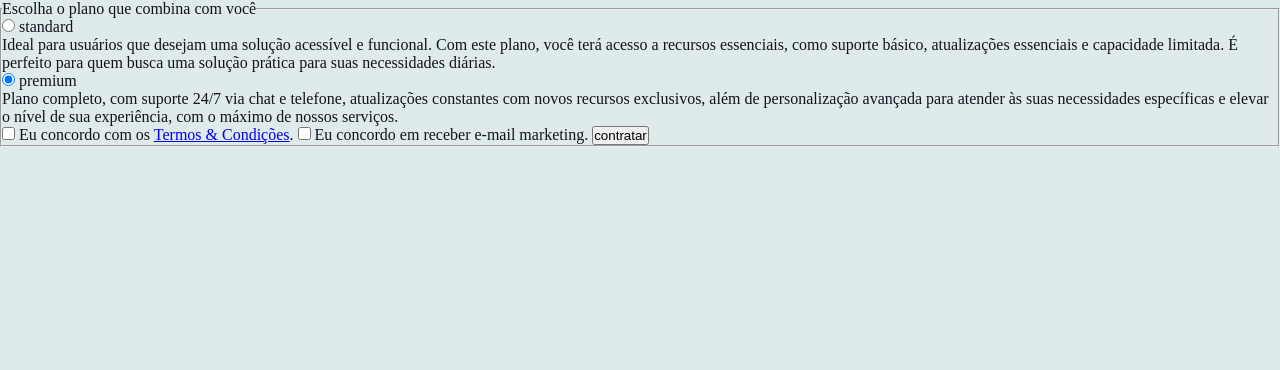
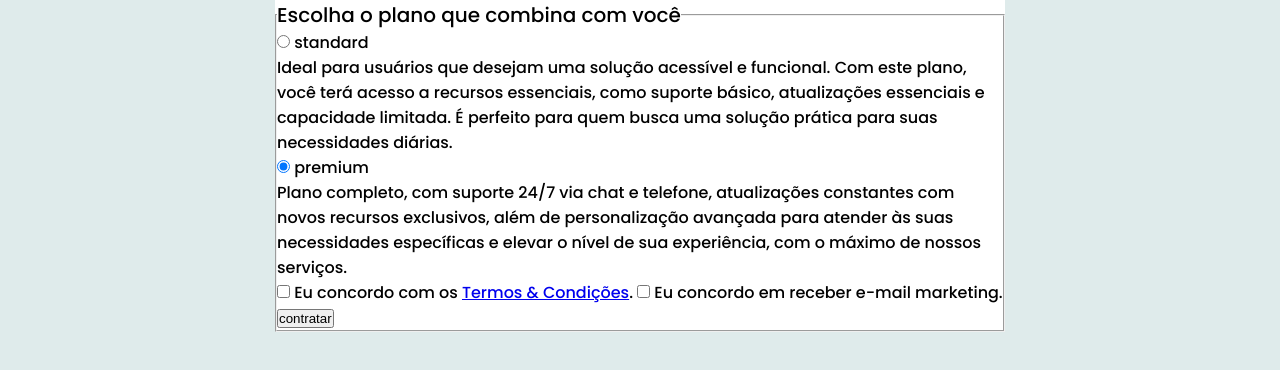
Before and after one commit to juan-soares/component-form-plans-terms-html-css, a website built with Parcel: page src/index.html in a window 1280 px wide. Built offline with nearby package versions, Linux system fonts and the light colour scheme.

Commit message:
feat(style): style form sides.

```diff
--- a/src/index.html
+++ b/src/index.html
@@ -10,9 +10,9 @@
     <title>Planos & Termos</title>
   </head>
   <body>
-    <form>
+    <form class="form">
       <fieldset>
-        <legend>Escolha o plano que combina com você</legend>
+        <legend class="form__title">Escolha o plano que combina com você</legend>
         <input type="radio" id="standard-plan" name="plan"/>
         <label for="standard-plan">standard</label>
         <p>Ideal para usuários que desejam uma solução acessível e funcional. Com este plano, você terá acesso a recursos essenciais, como suporte básico, atualizações essenciais e capacidade limitada. É perfeito para quem busca uma solução prática para suas necessidades diárias.</p>
--- /dev/null
+++ b/src/styles/form.css
@@ -0,0 +1,9 @@
+.form {
+  background-color: white;
+  margin: auto;
+  width: min(73rem, 87%);
+}
+
+.form__title {
+  font-size: 2rem;
+}
--- a/src/styles/global.css
+++ b/src/styles/global.css
@@ -1,15 +1,22 @@
+@import url('https://fonts.googleapis.com/css2?family=Poppins:wght@500&display=swap');
+@import "./form.css";
+
 :root {
   --primary-color: #DFEBEB;
-  --text-color: #10131C;
 }
 
 * {
+  box-sizing: border-box;
+  margin: 0;
   padding: 0;
-  margin: 0;
-  box-sizing: border-box;
+}
+
+html {
+  font-size: 62.5%;
 }
 
 body {
   background-color: var(--primary-color);
-  color: var(--text-color);
+  font-family: 'Poppins';
+  font-size: 1.6rem;
 }
```
